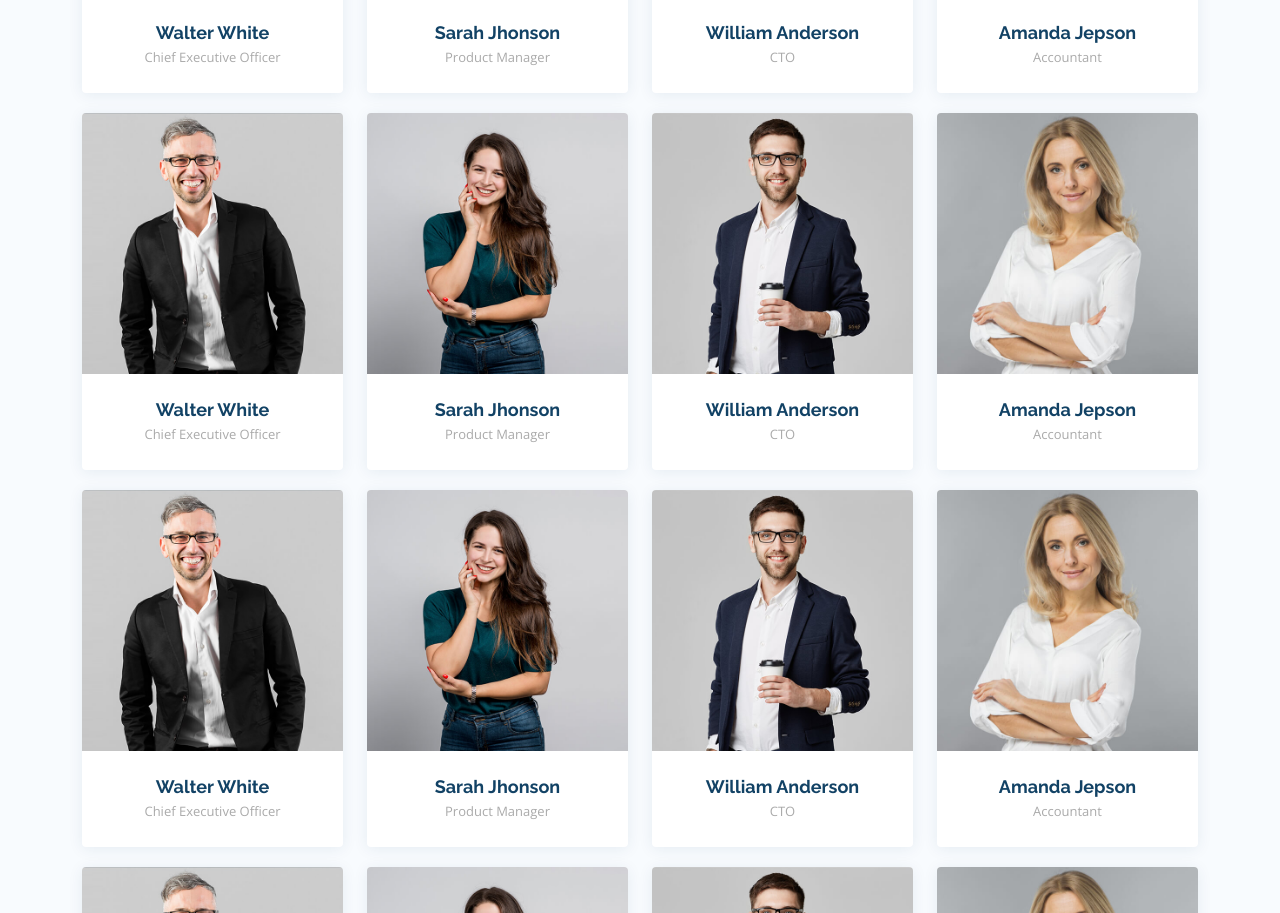
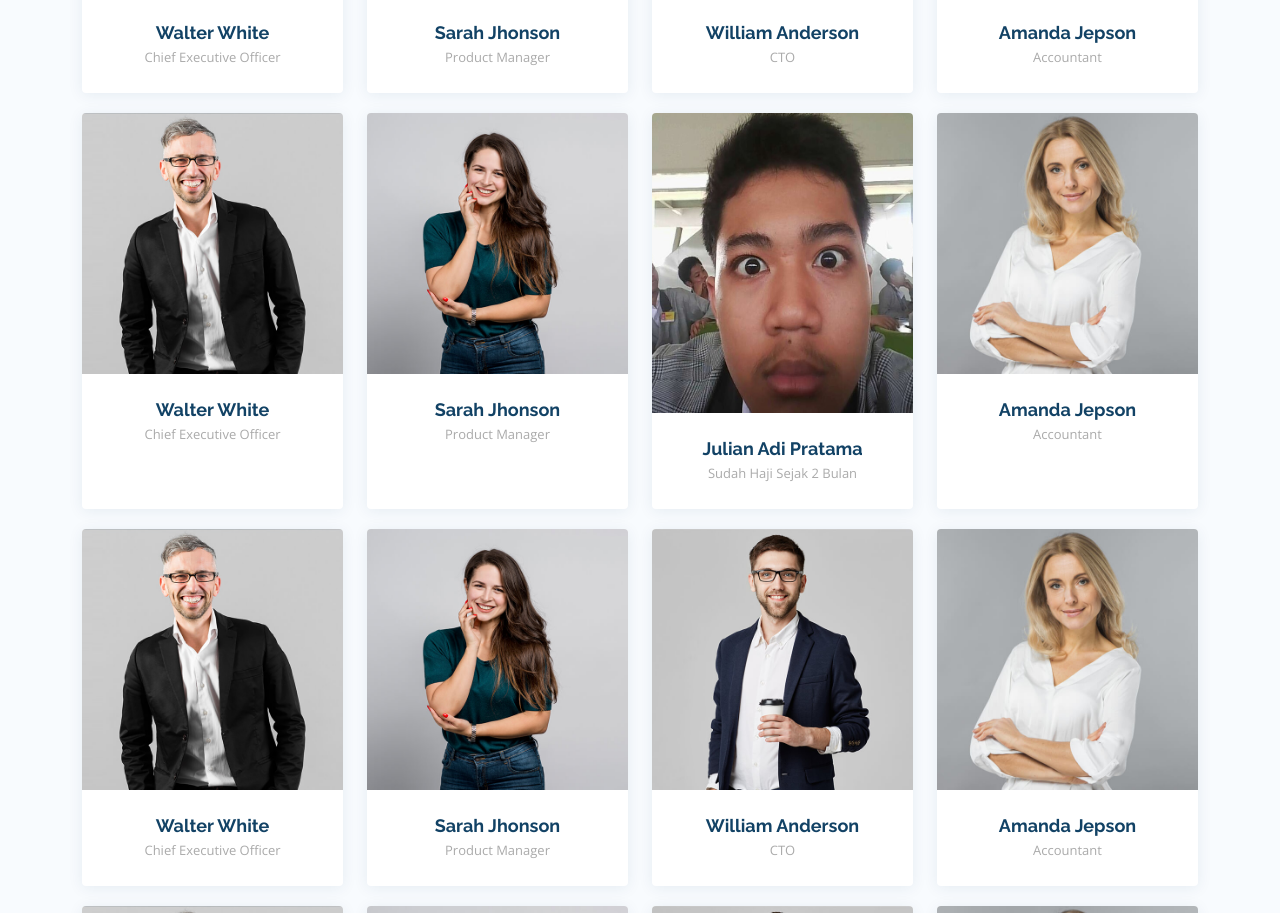
Before and after one commit to atjeprahmat/kolaborasiGithubPPLG12024, a plain HTML site: page index.html in a window 1280 px wide. Shown: the part 6527-7440 px from the top of the page. Drawn offline with nearby package versions, Linux system fonts and the light colour scheme; animation ran at ten frames a second.

Commit message:
teambaru

```diff
--- a/index.html
+++ b/index.html
@@ -819,17 +819,17 @@
           <div class="col-lg-3 col-md-6 d-flex align-items-stretch" data-aos="fade-up" data-aos-delay="300">
             <div class="member">
               <div class="member-img">
-                <img src="assets/img/team/team-3.jpg" class="img-fluid" alt="">
-                <div class="social">
-                  <a href=""><i class="bi bi-twitter"></i></a>
-                  <a href=""><i class="bi bi-facebook"></i></a>
-                  <a href=""><i class="bi bi-instagram"></i></a>
-                  <a href=""><i class="bi bi-linkedin"></i></a>
-                </div>
-              </div>
-              <div class="member-info">
-                <h4>William Anderson</h4>
-                <span>CTO</span>
+                <img style="width: 300px; height: 300px;" src="assets/img/team/WIN_20240822_13_21_26_Pro.jpg" class="img-fluid" alt="">
+                <div class="social">
+                  <a href=""><i class="bi bi-twitter"></i></a>
+                  <a href=""><i class="bi bi-facebook"></i></a>
+                  <a href="https://www.instagram.com/?utm_source=pwa_homescreen&__pwa=1"><i class="bi bi-instagram"></i></a>
+                  <a href=""><i class="bi bi-linkedin"></i></a>
+                </div>
+              </div>
+              <div class="member-info">
+                <h4>Julian Adi Pratama</h4>
+                <span>Sudah Haji Sejak 2 Bulan</span>
               </div>
             </div>
           </div>
```
Also changed, not shown: assets/img/team/WIN_20240822_13_21_26_Pro.jpg (added).
